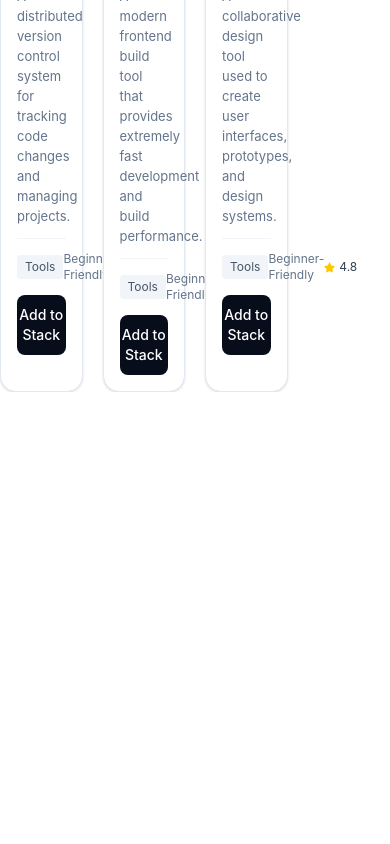
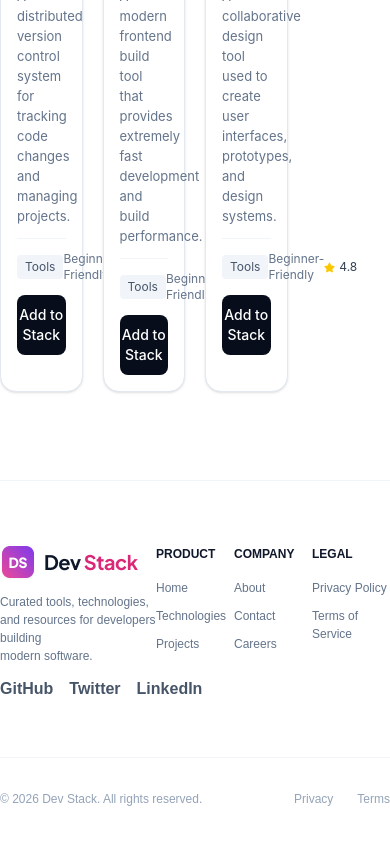
Before and after one commit to limon9901/Assignment-5, a React (Vite) app: page / in a window 390 px wide. Shown: the part 3149-3993 px from the top of the page. Before the commit the page ends 3541 px from the top, so only its background shows below. Built offline with nearby package versions, Linux system fonts and the light colour scheme.

Commit message:
Make desktop layout responsive and complete styling

```diff
--- a/src/App.tsx
+++ b/src/App.tsx
@@ -5,6 +5,7 @@ import Technologies from './component/Technologies'
 import type { DataType } from './component/type'
 import { Suspense } from 'react'
 import LoadingSkin from './component/LoadingSkin'
+import Footer from './component/Footer'
 const technologiesjson = async (): Promise<DataType[]> => {
   const res = await fetch("/technologies.json")
   const data = await res.json()
@@ -17,9 +18,10 @@ const App = () => {
     <>
       <Nav />
       <Hero />
-      <Suspense fallback={<LoadingSkin/>}>
+      <Suspense fallback={<LoadingSkin />}>
         <Technologies technologiesdata={technologiesdata} />
       </Suspense>
+      <Footer />
 
     </>
   )
--- /dev/null
+++ b/src/component/Footer.tsx
@@ -0,0 +1,68 @@
+import logo from "../assets/logo-text.png"
+const Footer = () => {
+    return (
+        <div>
+            <hr className="mt-22 border-[#F1F5F9] " />
+            <footer className='container mx-auto  mt-16 font-plusfont'>
+                <div className="grid grid-cols-5 ">
+                    {/* div1 */}
+                    <div className="col-span-2">
+                        <img src={logo} alt="" />
+                        <p className="py-3 text-[#64748B] text-[12px]">Curated tools, technologies, and resources for developers building <br />
+                            modern software.</p>
+
+                        <ul className="flex gap-4 text-[#475569] text-[16px] font-semibold">
+                            <li>GitHub</li>
+                            <li>Twitter</li>
+                            <li>LinkedIn</li>
+                        </ul>
+
+                    </div>
+                    {/* div2 */}
+                    <div className="col-span-1">
+                        <h3 className="text-[#0F172A] font-bold text-[12px] mb-4">PRODUCT</h3>
+                        <ul className="flex flex-col gap-2.5 text-[#64748B]  text-[12px]">
+                            <li>Home</li>
+                            <li>Technologies</li>
+                            <li>Projects</li>
+                        </ul>
+                    </div>
+                    {/* div3 */}
+                    <div className="col-span-1">
+                        <h3 className="text-[#0F172A] font-bold text-[12px] mb-4">COMPANY</h3>
+                        <ul className="flex flex-col gap-2.5 text-[#64748B]  text-[12px]">
+                            <li>About</li>
+                            <li>Contact</li>
+                            <li>Careers</li>
+                        </ul>
+                    </div>
+                    {/* div 4 */}
+                    <div className="col-span-1">
+                        <h3 className="text-[#0F172A] font-bold text-[12px] mb-4">LEGAL</h3>
+                        <ul className="flex flex-col gap-2.5 text-[#64748B]  text-[12px]">
+                            <li>Privacy Policy</li>
+                            <li>Terms of Service</li>
+
+                        </ul>
+                    </div>
+                </div>
+                <hr className="mt-14  border-[#F1F5F9] " />
+                {/* Copyright */}
+                <div className="flex justify-between mt-8 mb-12 ">
+                    <p className="text-[#94A3B8] text-[12px]">© 2026 Dev Stack. All rights reserved.</p>
+                    <div>
+                        <ul className="flex gap-6 text-[#94A3B8]  text-[12px]">
+                            <li>Privacy</li>
+                            <li>Terms</li>
+                        </ul>
+                    </div>
+
+                </div>
+
+            </footer>
+        </div>
+
+    )
+}
+
+export default Footer
```
